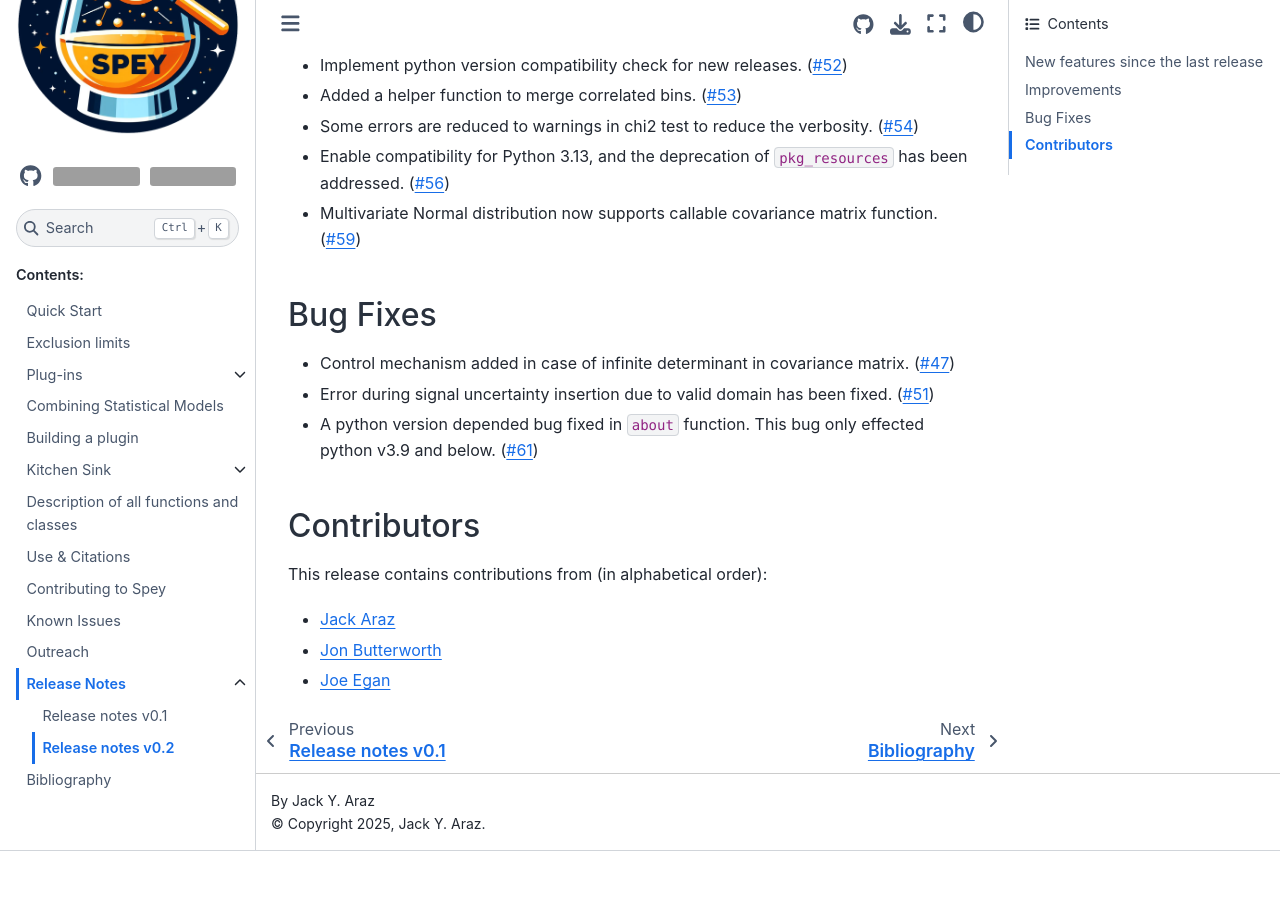
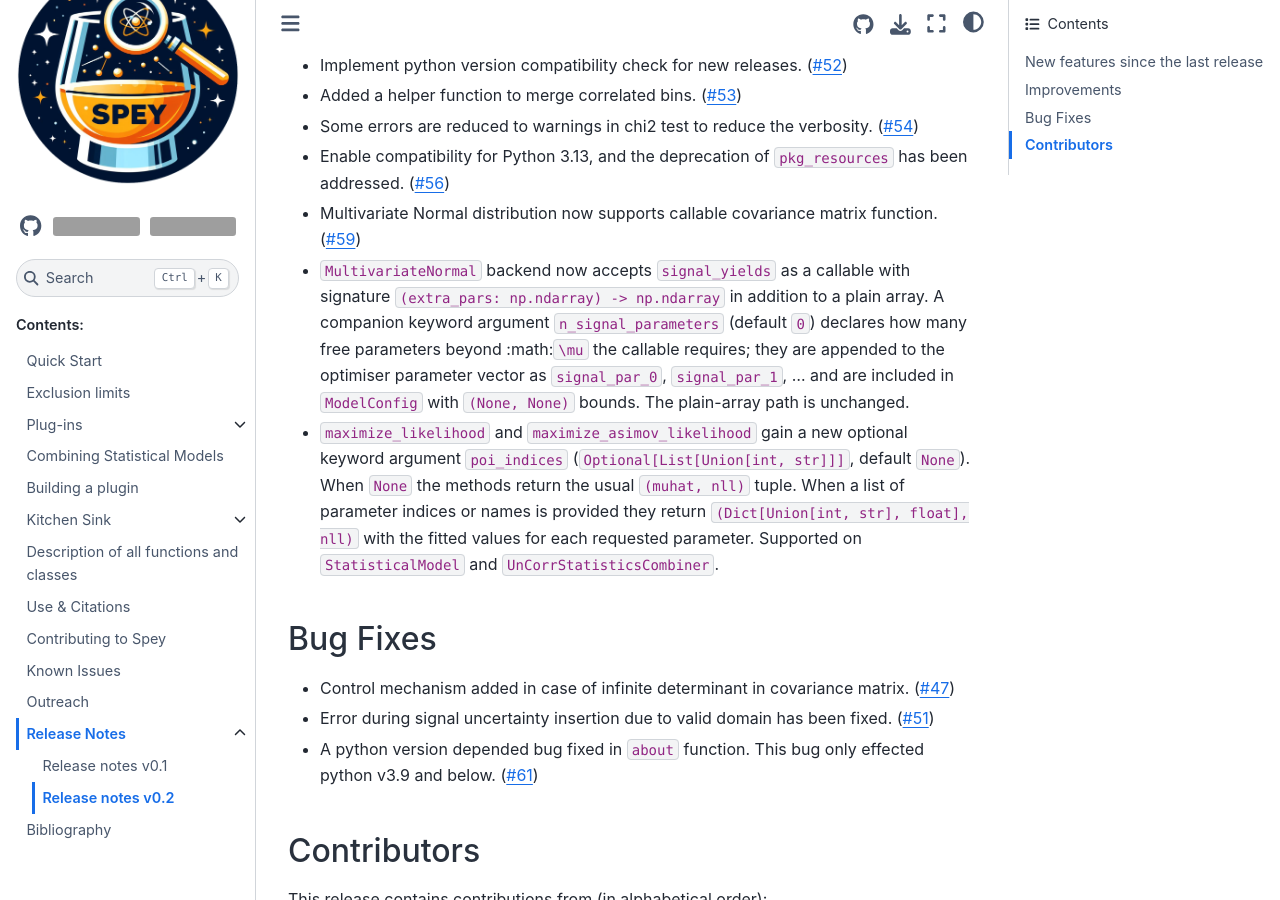
Before and after one commit to SpeysideHEP/spey, a Sphinx documentation site: the page built from docs/releases/changelog-v0.2.md, in a window 1280 px wide and 900 px high, scrolled down 913 px. Built offline with Sphinx 7.4.7 and the Sphinx Book theme 1.1.4, drawn with Linux system fonts in a browser that asks for light colours; before the commit the page ends 1764 px from its top, so only the background shows below that; grey boxes are pictures that could not be loaded.

Commit message:
update changelog for v0.2.7 features
Document callable signal_yields in MultivariateNormal and the new
poi_indices kwarg on maximize_likelihood/maximize_asimov_likelihood.

Co-Authored-By: Claude Sonnet 4.6 <noreply@anthropic.com>

```diff
--- a/docs/releases/changelog-v0.2.md
+++ b/docs/releases/changelog-v0.2.md
@@ -61,6 +61,20 @@ Specific upgrades for the latest release can be found [here](https://github.com/
 * Multivariate Normal distribution now supports callable covariance matrix function.
   ([#59](https://github.com/SpeysideHEP/spey/pull/59))
 
+* `MultivariateNormal` backend now accepts `signal_yields` as a callable with signature
+  `(extra_pars: np.ndarray) -> np.ndarray` in addition to a plain array.  A companion
+  keyword argument `n_signal_parameters` (default `0`) declares how many free parameters
+  beyond :math:`\mu` the callable requires; they are appended to the optimiser parameter
+  vector as `signal_par_0`, `signal_par_1`, … and are included in `ModelConfig` with
+  `(None, None)` bounds.  The plain-array path is unchanged.
+
+* `maximize_likelihood` and `maximize_asimov_likelihood` gain a new optional keyword
+  argument `poi_indices` (`Optional[List[Union[int, str]]]`, default `None`).  When
+  `None` the methods return the usual `(muhat, nll)` tuple.  When a list of parameter
+  indices or names is provided they return `(Dict[Union[int, str], float], nll)` with
+  the fitted values for each requested parameter.  Supported on `StatisticalModel` and
+  `UnCorrStatisticsCombiner`.
+
 ## Bug Fixes
 
 * Control mechanism added in case of infinite determinant in covariance matrix.
```
